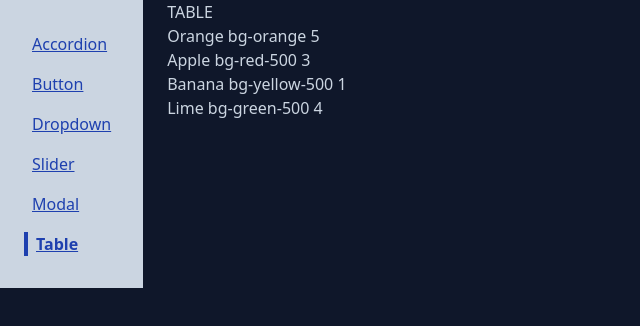
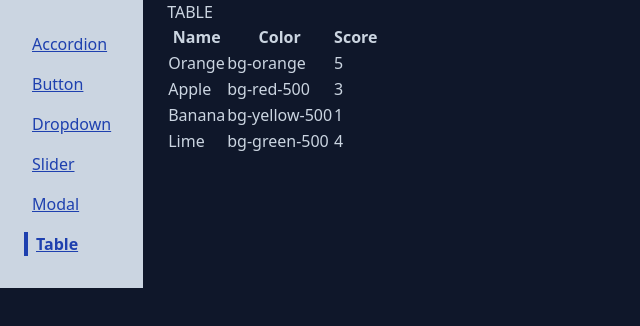
Before and after one commit to SmackSmash/grider-comps, a React (Vite) app: page /table in a window 1280 px wide. Shown: the top 326 px of the page, without its empty margins (0-640 px from the left). Built offline with nearby package versions, Linux system fonts and the light colour scheme.

Commit message:
Added naive approach to displaying table data

```diff
--- a/src/components/Table/Table.jsx
+++ b/src/components/Table/Table.jsx
@@ -2,13 +2,22 @@ import PropTypes from 'prop-types';
 
 const Table = ({ data }) => {
   return (
-    <div>
-      {data.map(({ name, color, score }, index) => (
-        <p key={index} className='text-slate-300'>
-          {name} {color} {score}
-        </p>
-      ))}
-    </div>
+    <table className='text-slate-300'>
+      <thead>
+        {Object.keys(data[0]).map(key => (
+          <th key={key}>{key.charAt(0).toUpperCase() + key.slice(1)}</th>
+        ))}
+      </thead>
+      <tbody>
+        {data.map(({ name, color, score }) => (
+          <tr key={name}>
+            <td>{name}</td>
+            <td>{color}</td>
+            <td>{score}</td>
+          </tr>
+        ))}
+      </tbody>
+    </table>
   );
 };
 
```
